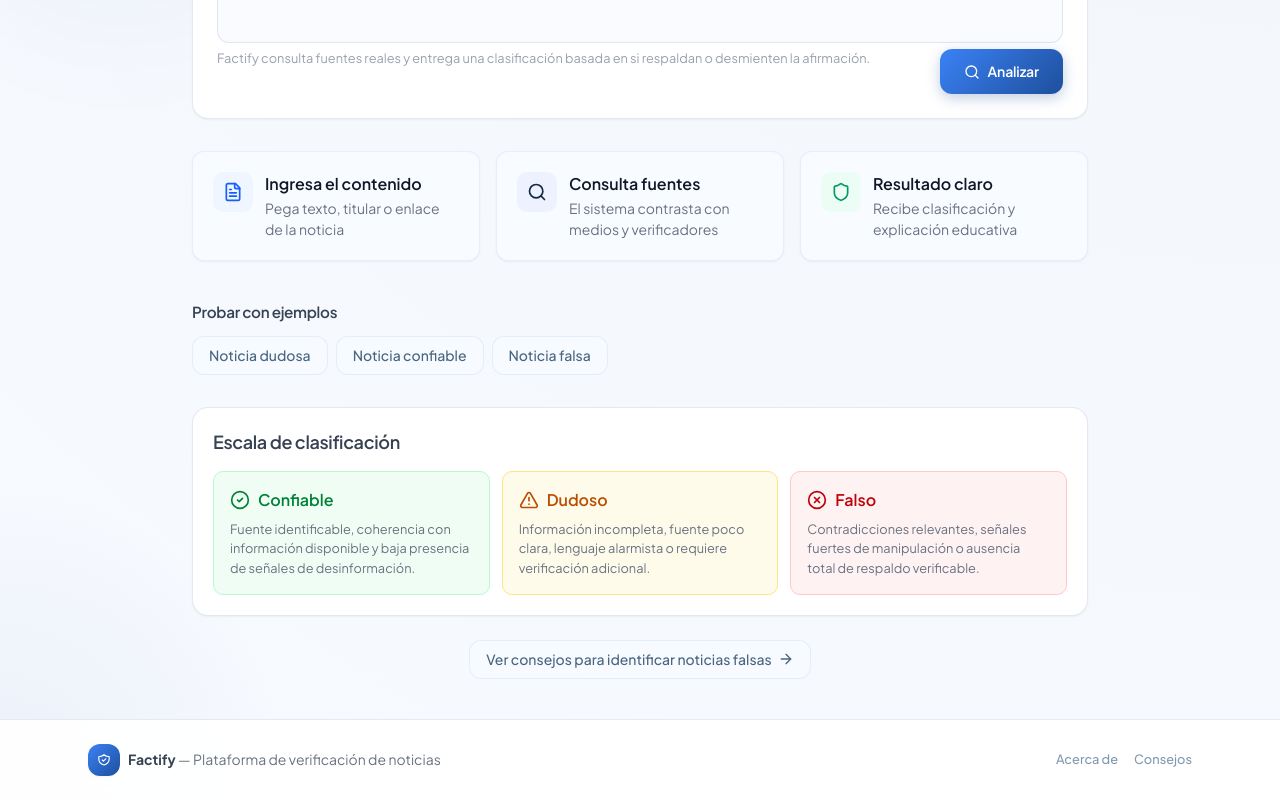
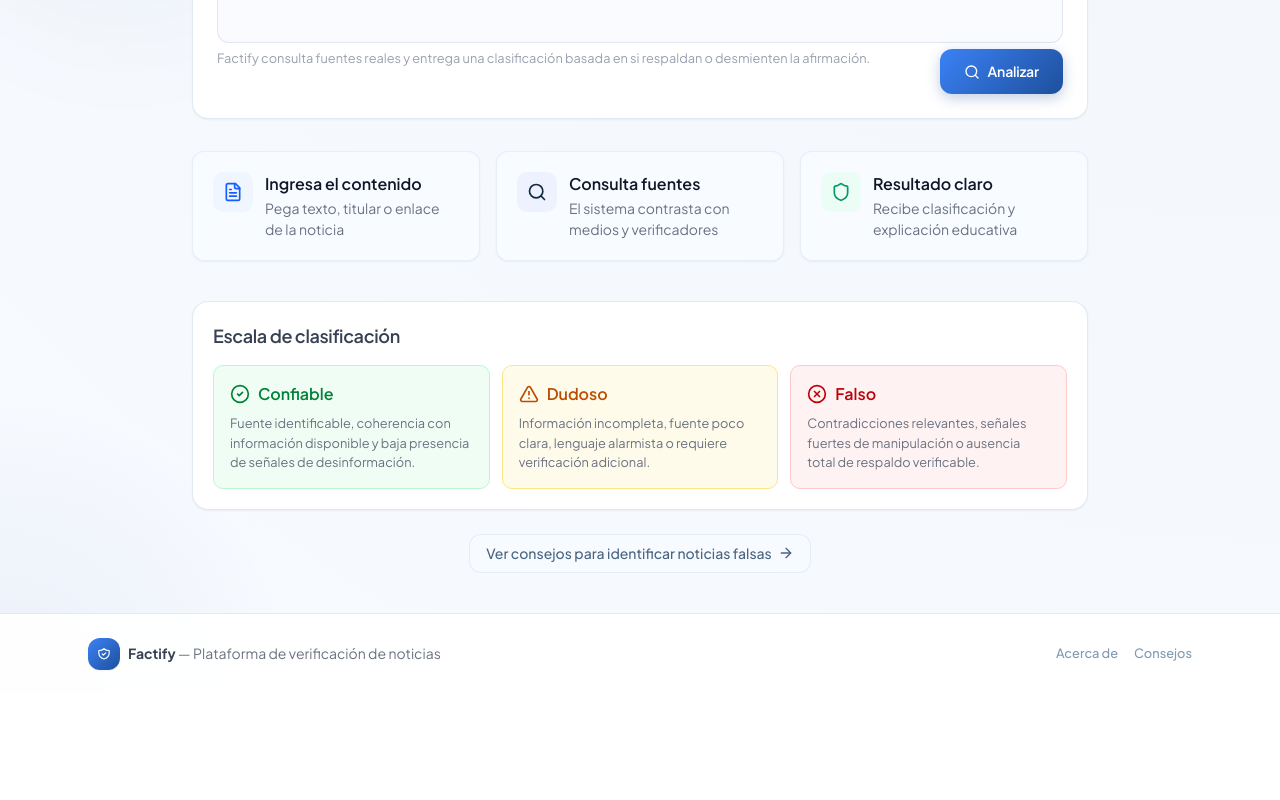
Before and after one commit to MrPipe7/Factify, a React (Vite) app in the folder frontend/: page / in a window 1280 px wide. Shown: the part 847-1647 px from the top of the page. After the commit the page ends 1541 px from the top, so only its background shows below. Built offline with nearby package versions, Linux system fonts and the light colour scheme.

Commit message:
remove: default examples from homepage, PDF from repo, add .pdf to gitignore

```diff
--- a/frontend/src/app/components/HomePage.tsx
+++ b/frontend/src/app/components/HomePage.tsx
@@ -73,21 +73,6 @@ export function HomePage({ onResult, onNavigateTips }: HomePageProps) {
       handleAnalyze();
     }
   };
-
-  const exampleTexts = [
-    {
-      label: "Noticia dudosa",
-      text: "¡URGENTE! El gobierno está ocultando la verdad sobre las vacunas. Dicen que un amigo me dijo que los científicos están prohibidos de hablar. Comparte antes de que lo borren. ¡¡INCREÍBLE lo que está pasando!!",
-    },
-    {
-      label: "Noticia confiable",
-      text: "Según un estudio publicado en la revista Science, investigadores de la Universidad de Chile han confirmado una reducción del 30% en casos de dengue gracias a la implementación de nuevos protocolos sanitarios. El ministerio de salud informó que el programa se extenderá a todo el país.",
-    },
-    {
-      label: "Noticia falsa",
-      text: "EL GRAN SECRETO QUE LA ÉLITE NO QUIERE QUE SEPAS. Todo el mundo sabe que los poderosos están controlando los medios. La verdad oculta que te están censurando. Sin fuentes verificadas pero MUY IMPORTANTE. ¡¡¡COMPARTE ANTES DE QUE LO BORREN!!! Esta información está siendo silenciada.",
-    },
-  ];
 
   const scrollToAnalyzer = () => {
     analyzerRef.current?.scrollIntoView({ behavior: "smooth", block: "start" });
@@ -223,27 +208,6 @@ export function HomePage({ onResult, onNavigateTips }: HomePageProps) {
           ))}
         </div>
 
-        <div className="mb-8">
-          <h3 className="text-gray-700 dark:text-gray-200 mb-3" style={{ fontSize: "0.95rem", fontWeight: 600 }}>
-            Probar con ejemplos
-          </h3>
-          <div className="flex flex-wrap gap-2">
-            {exampleTexts.map((ex) => (
-              <button
-                key={ex.label}
-                onClick={() => {
-                  setInputs((prev) => ({ ...prev, text: ex.text }));
-                  setInputType("text");
-                  setError("");
-                }}
-                className="btn-ghost-soft"
-              >
-                {ex.label}
-              </button>
-            ))}
-          </div>
-        </div>
-
         <div className="surface-panel p-5">
           <h3 className="text-gray-700 dark:text-gray-200 mb-4" style={{ fontWeight: 600 }}>
             Escala de clasificación
```
Also changed, not shown: 2 other files (tests, documents, lock files or other folders).
